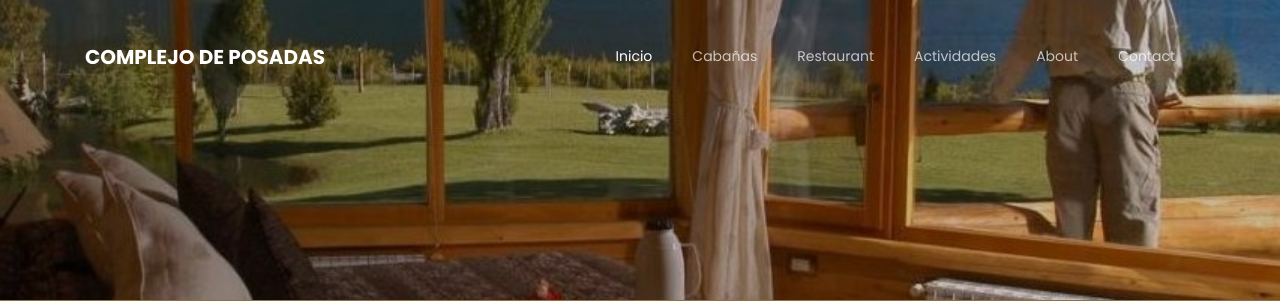
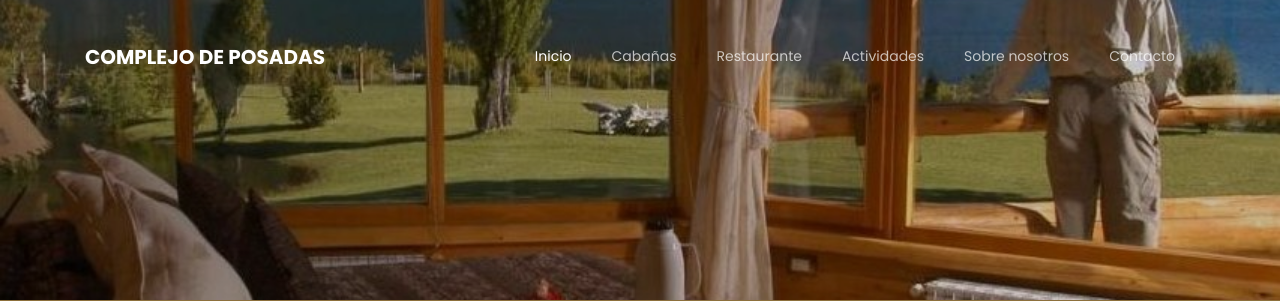
Before and after one commit to facusora01/Guerra_Suave, a Flask app: page /about in a window 1280 px wide. Shown: the top 301 px of the page. Run offline with Flask 3, Linux system fonts and the light colour scheme; some libraries are stand-ins or nearby versions; some web fonts are replaced.

Commit message:
Header terminado [38]

```diff
--- a/Frontend/templates/base.html
+++ b/Frontend/templates/base.html
@@ -43,10 +43,10 @@
 			<ul class="navbar-nav ml-auto">
 				<li class="nav-item active"><a href="{{ url_for('index') }}" class="nav-link">Inicio</a></li>
 				<li class="nav-item"><a href="{{ url_for('Cabanas') }}" class="nav-link">Cabañas</a></li>
-				<li class="nav-item"><a href="{{ url_for('restaurant') }}" class="nav-link">Restaurant</a></li>
+				<li class="nav-item"><a href="{{ url_for('restaurant') }}" class="nav-link">Restaurante</a></li>
         <li class="nav-item"><a href="{{ url_for('blog') }}" class="nav-link">Actividades</a></li>
-				<li class="nav-item"><a href="{{ url_for('about') }}" class="nav-link">About</a></li>
-				<li class="nav-item"><a href="{{ url_for('contact') }}" class="nav-link">Contact</a></li>
+				<li class="nav-item"><a href="{{ url_for('about') }}" class="nav-link">Sobre nosotros</a></li>
+				<li class="nav-item"><a href="{{ url_for('contact') }}" class="nav-link">Contacto</a></li>
 			</ul>
 	      </div>
 	    </div>
```
